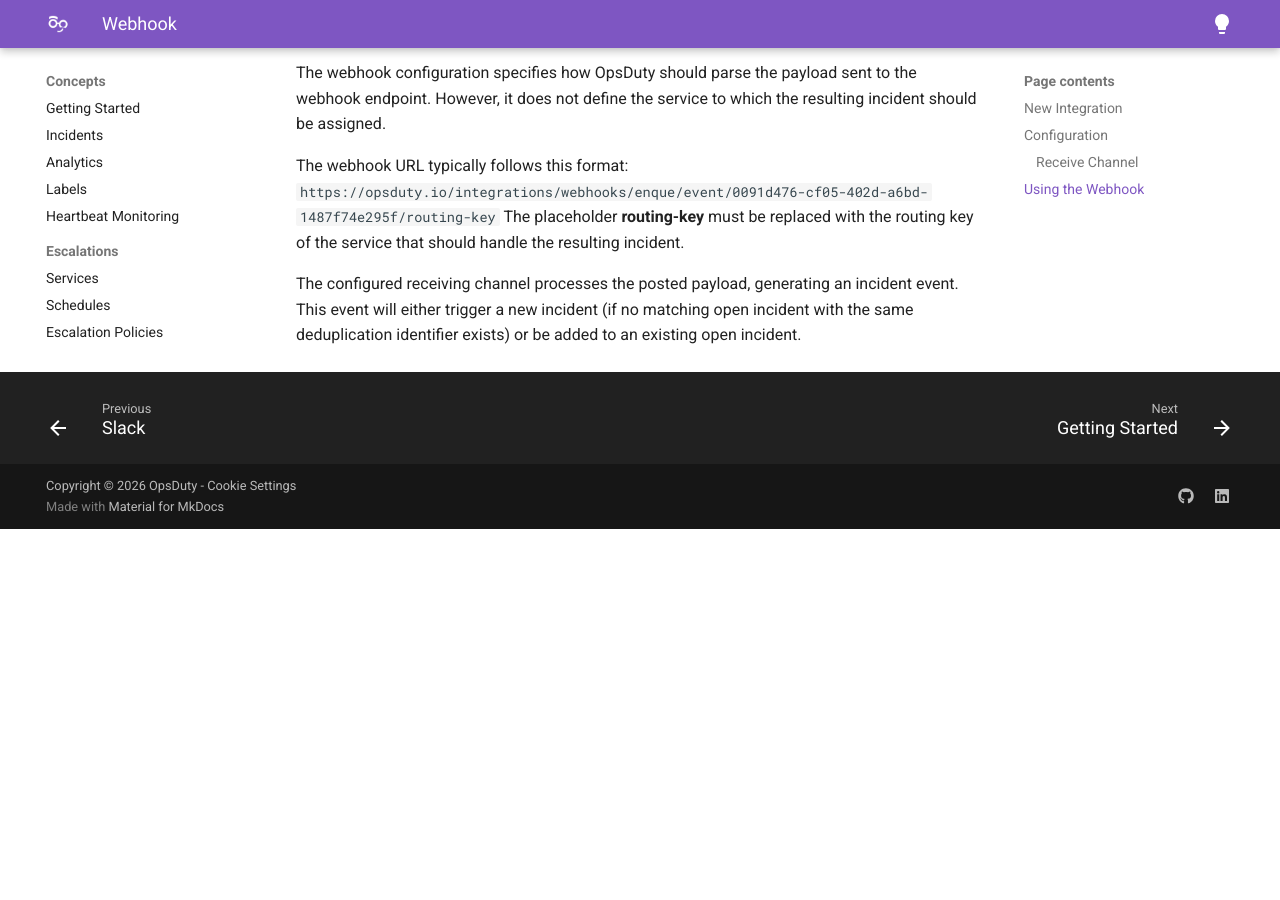
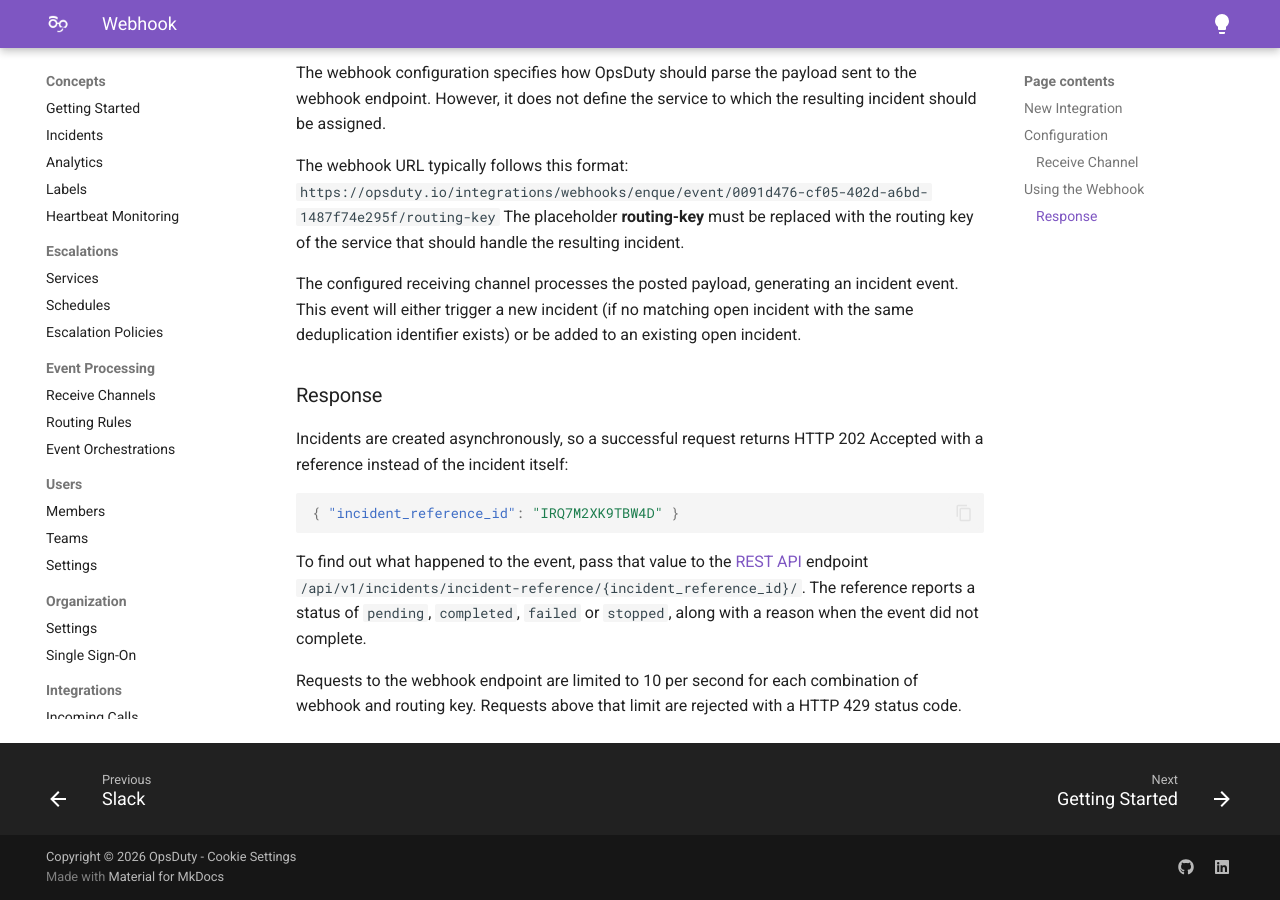
Before and after one commit to opsduty/opsduty-docs, an MkDocs documentation site: the page built from docs/concepts/integrations/webhooks.md, in a window 1280 px wide and 900 px high, scrolled down 872 px. Built offline with MkDocs 1.6.1 and Material for MkDocs 9.7.7, drawn with Linux system fonts in a browser that asks for light colours; before the commit the page ends 1401 px from its top, so only the background shows below that.

Commit message:
Document the webhook enqueue response
A successful POST returns 202 with an incident reference rather than the
incident, since incidents are created asynchronously. Document the
reference, how to look up its status, and the endpoint rate limit.

Co-Authored-By: Claude Opus 4.8 (1M context) <noreply@anthropic.com>

````diff
--- a/docs/concepts/integrations/webhooks.md
+++ b/docs/concepts/integrations/webhooks.md
@@ -39,3 +39,22 @@ The configured receiving channel processes the posted payload, generating an
 incident event. This event will either trigger a new incident (if no matching
 open incident with the same deduplication identifier exists) or be added to an
 existing open incident.
+
+### Response
+
+Incidents are created asynchronously, so a successful request returns HTTP 202
+Accepted with a reference instead of the incident itself:
+
+```json
+{ "incident_reference_id": "IRQ7M2XK9TBW4D" }
+```
+
+To find out what happened to the event, pass that value to the
+[REST API](../../api/index.md) endpoint
+`/api/v1/incidents/incident-reference/{incident_reference_id}/`. The reference
+reports a status of `pending`, `completed`, `failed` or `stopped`, along with a
+reason when the event did not complete.
+
+Requests to the webhook endpoint are limited to 10 per second for each
+combination of webhook and routing key. Requests above that limit are rejected
+with a HTTP 429 status code.
````
